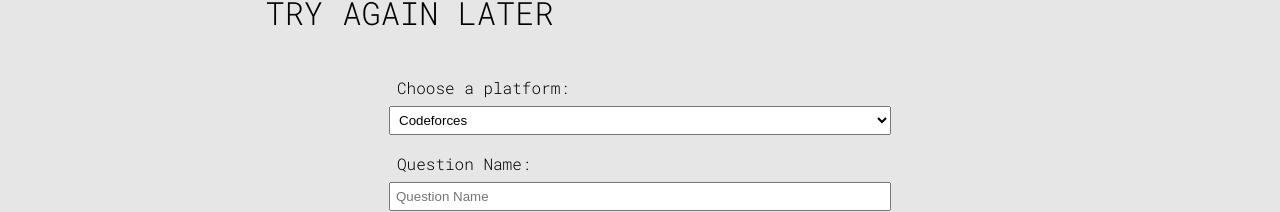
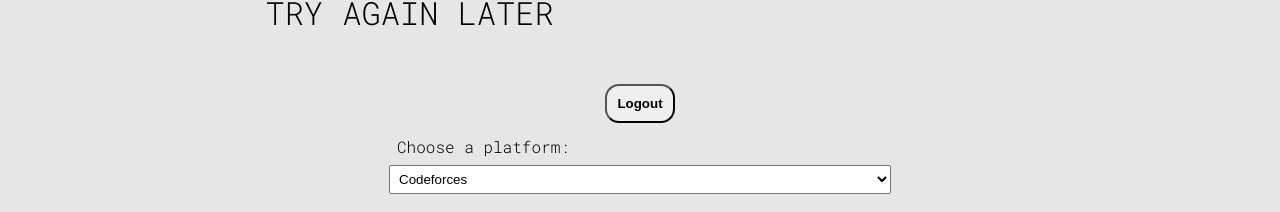
Before and after one commit to giri-0311/UNSOLVED, a React (Vite) app in the folder frontend/: page / in a window 1280 px wide. Shown: the part 166-378 px from the top of the page. Built offline with nearby package versions, Linux system fonts and the light colour scheme; no server answers; sample sign-in values are in the browser's storage.

Commit message:
adding logout functionality

```diff
--- a/frontend/package.json
+++ b/frontend/package.json
@@ -10,6 +10,9 @@
     "preview": "vite preview"
   },
   "dependencies": {
+    "@emotion/react": "^11.13.0",
+    "@emotion/styled": "^11.13.0",
+    "@mui/material": "^5.16.7",
     "react": "^18.2.0",
     "react-dom": "^18.2.0",
     "react-router-dom": "^6.23.1",
--- a/frontend/src/components/LandingPage.jsx
+++ b/frontend/src/components/LandingPage.jsx
@@ -4,7 +4,7 @@
 import { ToastContainer, toast } from 'react-toastify';
 import codeforcesImage from "./codeforces.png";
 import { useAuth } from "../context/AuthContext.jsx";
-import { Navigate } from "react-router-dom";
+import { Navigate, useNavigate } from "react-router-dom";
 
 export default function LandingPage() {
   const {userToken,setUserToken} = useAuth();
@@ -12,6 +12,7 @@
   const [question, setQuestion] = useState("");
   const [link, setLink] = useState("");
   const [problems, setProblems] = useState([]);
+  const navigate = useNavigate();
 
   async function addQuestion() {
     try {
@@ -57,6 +58,12 @@
     } catch (error) {
       toast.error(error);
     }
+  }
+
+  function logoutuser(){
+    localStorage.removeItem("token");
+    setUserToken(null)
+    navigate('/signup');
   }
 
   async function getQuestionswithFilter(filter) {
@@ -116,6 +123,7 @@
           TRY AGAIN LATER
         </div>
         <div className="formelements roboto-mono">
+        <button onClick={()=>{logoutuser()}}>Logout</button>
           <div className="item">
             <label htmlFor="platforms">Choose a platform:</label>
             <select
```
Also changed, not shown: 1 other file (tests, documents, lock files or other folders).
